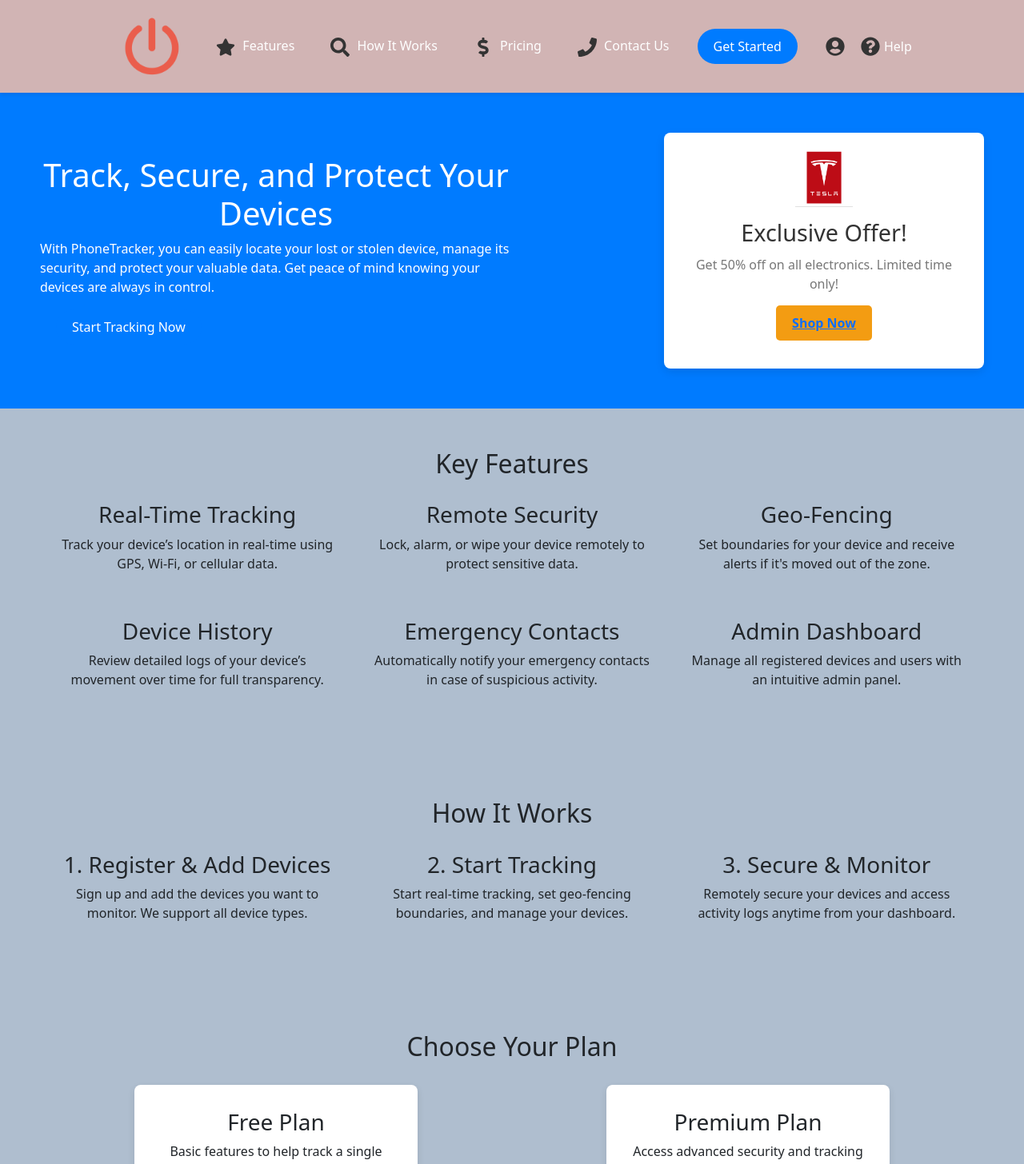
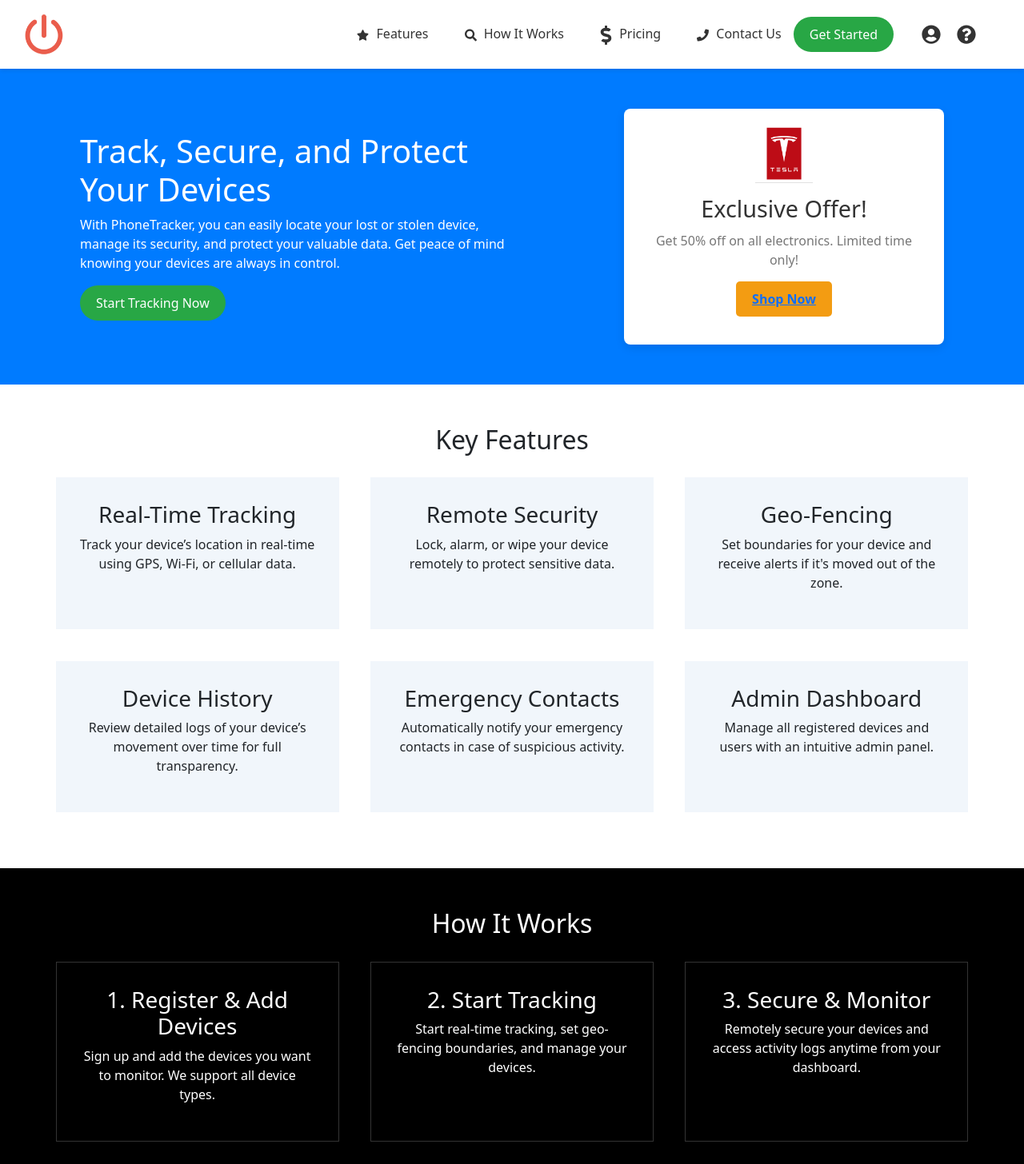
Before and after one commit to EkeHanson/phone_tracker_react, a React (Vite) app: page / in a window 1280 px wide. Shown: the top 1456 px of the page at 80% size. Built offline with nearby package versions, Linux system fonts and the light colour scheme.

Commit message:
site update

```diff
--- a/src/components/LandingPage/LandingPage.css
+++ b/src/components/LandingPage/LandingPage.css
@@ -5,6 +5,11 @@ body {
   padding: 0;
   box-sizing: border-box;
   background-color: #f4f4f9;
+}
+
+h1{
+  text-align: left !important;
+  padding: 0px !important;
 }
 
 .logo-image {
@@ -22,31 +27,37 @@ body {
 }
 
 .navbar a {
-  color: white;
   margin: 0 15px;
   text-decoration: none;
 }
 
 .cta-button {
   padding: 10px 20px;
-  background-color: #28a745;
+  background-color: #28a745 !important;
   border: none;
   border-radius: 4px;
   color: white;
   cursor: pointer;
+  margin-left: 0px !important;
 }
 
 .cta-button:hover {
   background-color: #218838;
 }
 
+@media screen and (max-width:768px){
+  .hero-section h1{
+    text-align: center !important;
+  }
+}
+
 .hero-section {
   display: flex;
   justify-content: space-between;
   align-items: center;
-  padding: 50px;
   background-color: #007bff;
   color: white;
+  padding:50px 100px;
 }
 
 .hero-content {
@@ -57,8 +68,20 @@ body {
   max-width: 100%;
 }
 
-.features-section,
-.how-it-works-section,
+.features-section{
+  padding: 50px;
+  text-align: center;
+}
+.how-it-works-section{
+  padding: 50px;
+  text-align: center;
+  background-color: #000;
+  color: #fff;
+}
+.step{
+  background-color: transparent !important;
+  border:1px solid rgba(255,255,255,0.2) !important;
+}
 .pricing-section {
   padding: 50px;
   text-align: center;
@@ -77,8 +100,11 @@ body {
 .step {
   width: 30%;
   margin: 20px 0;
+  padding: 30px !important;
 }
-
+.feature{
+  background-color: #F1F6FB !important;
+}
 .pricing-cards {
   display: flex;
   justify-content: space-around;
--- a/src/components/NavBar/NavBar.css
+++ b/src/components/NavBar/NavBar.css
@@ -1,17 +1,17 @@
 /* General navbar styles */
 .navbar {
     width: 100%;
-    background-color: #d1b4b4;
+    background-color: #fff;
     position: fixed;
     top: 0;
     z-index: 999;
     box-shadow: 0 2px 5px rgba(0, 0, 0, 0.1);
-    padding: 15px 0;
+    padding: 8px 0;
     transition: all 0.3s ease;
   }
 
   .navbar-container {
-    max-width: 1200px;
+    width:100%;
     margin: auto;
     display: flex;
     align-items: center;
@@ -26,7 +26,7 @@
   }
 
   .logo-image {
-    max-width: 100px;
+    max-width: 70px !important;
     height: auto;
   }
 
@@ -37,7 +37,7 @@
   }
 
   .nav-link {
-    color: #333;
+    color: #333 !important;
     margin-left: 20px;
     display: flex;
     align-items: center;
@@ -46,8 +46,12 @@
     transition: color 0.3s ease;
   }
 
+  .nav-link svg{
+    width: 15px !important;
+  }
+
   .nav-link:hover {
-    color: #007bff;
+    color: #007bff !important;
   }
 
   .nav-icon {
--- a/src/components/UserDashboard/Dashboard/Dashboard.css
+++ b/src/components/UserDashboard/Dashboard/Dashboard.css
@@ -6,7 +6,7 @@
   align-items: center;
   width: 100vw; /* Full viewport width */
   height: 100vh; /* Full viewport height */
-  background-color: #143453; /* Dark background */
+  background-color: #fff; /* Dark background */
   color: #fff; /* White text */
   padding: 40px;
   box-sizing: border-box;
@@ -46,12 +46,18 @@
 .section-container {
   width: 100%;
   max-width: 1200px;
-  background-color: #292929; /* Dark gray */
+  background-color: #F1F6FB; /* Dark gray */
   padding: 30px;
   margin-top: 20px;
   border-radius: 10px;
-  box-shadow: 0 10px 20px rgba(73, 63, 63, 0.3);
-  overflow: auto; /* Scroll within the section if content is too large */
+  color: #000 !important;
+}
+
+.real-time-tracking ul{
+  margin-top: 30px !important;
+}
+.real-time-tracking  ul li{
+  margin-top: 10px !important;
 }
 
 /* Flex container for Advertisement and DeviceRegistration */
@@ -65,10 +71,7 @@
   flex: 1;
 }
 
-/* Ensure that the section container doesn't overflow the page */
-.section-container {
-  max-height: 100%; /* Ensure the section container doesn't exceed the view height */
-}
+
 
 /* Responsive Adjustments */
 @media (max-width: 1024px) {
```
